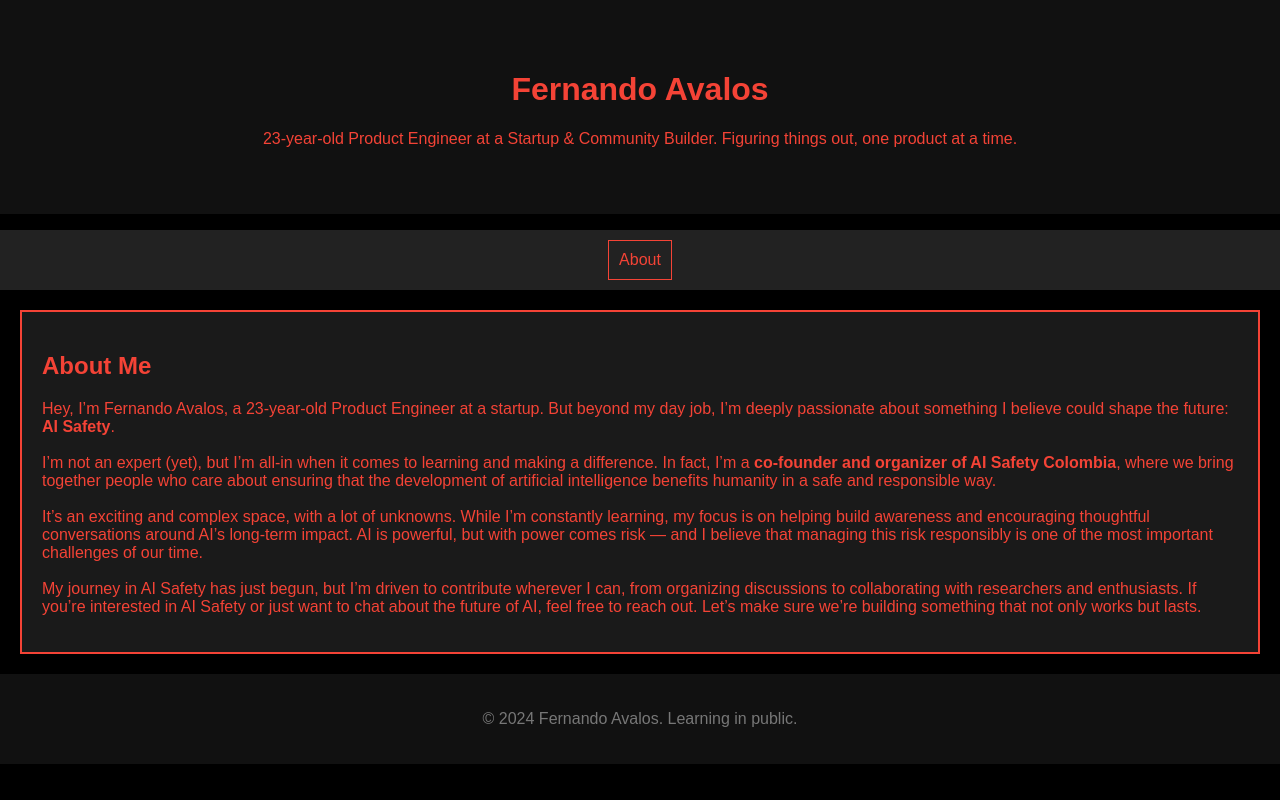
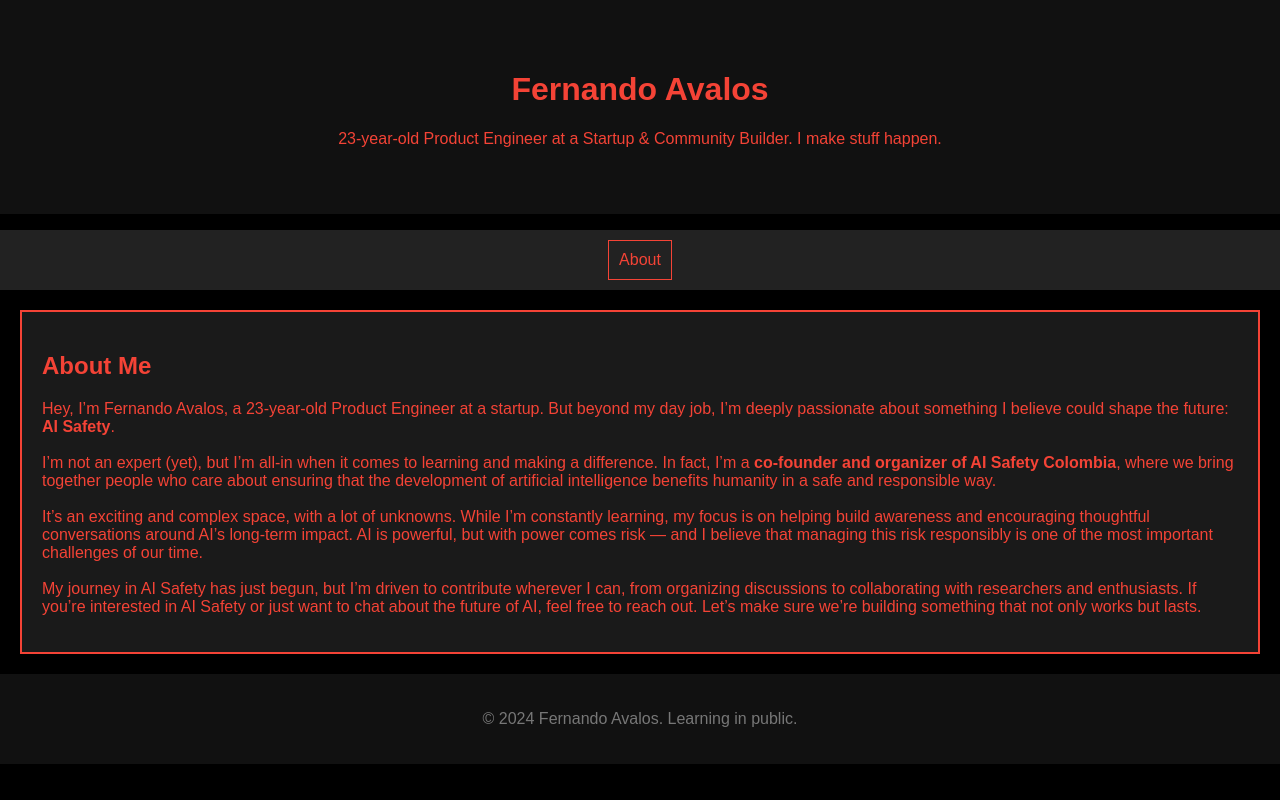
Before and after one commit to favalosdev/personal-site, a React (Create React App) app: page / in a window 1280 px wide. Built offline with nearby package versions, Linux system fonts and the light colour scheme.

Commit message:
Self-congratulatory bs description

```diff
--- a/src/App.tsx
+++ b/src/App.tsx
@@ -10,8 +10,8 @@ const App: React.FC = () => {
         {' '}
         <h1>Fernando Avalos</h1>
         <p>
-          23-year-old Product Engineer at a Startup & Community Builder.
-          Figuring things out, one product at a time.
+          23-year-old Product Engineer at a Startup & Community Builder. I make
+          stuff happen.
         </p>
       </header>
 
```
